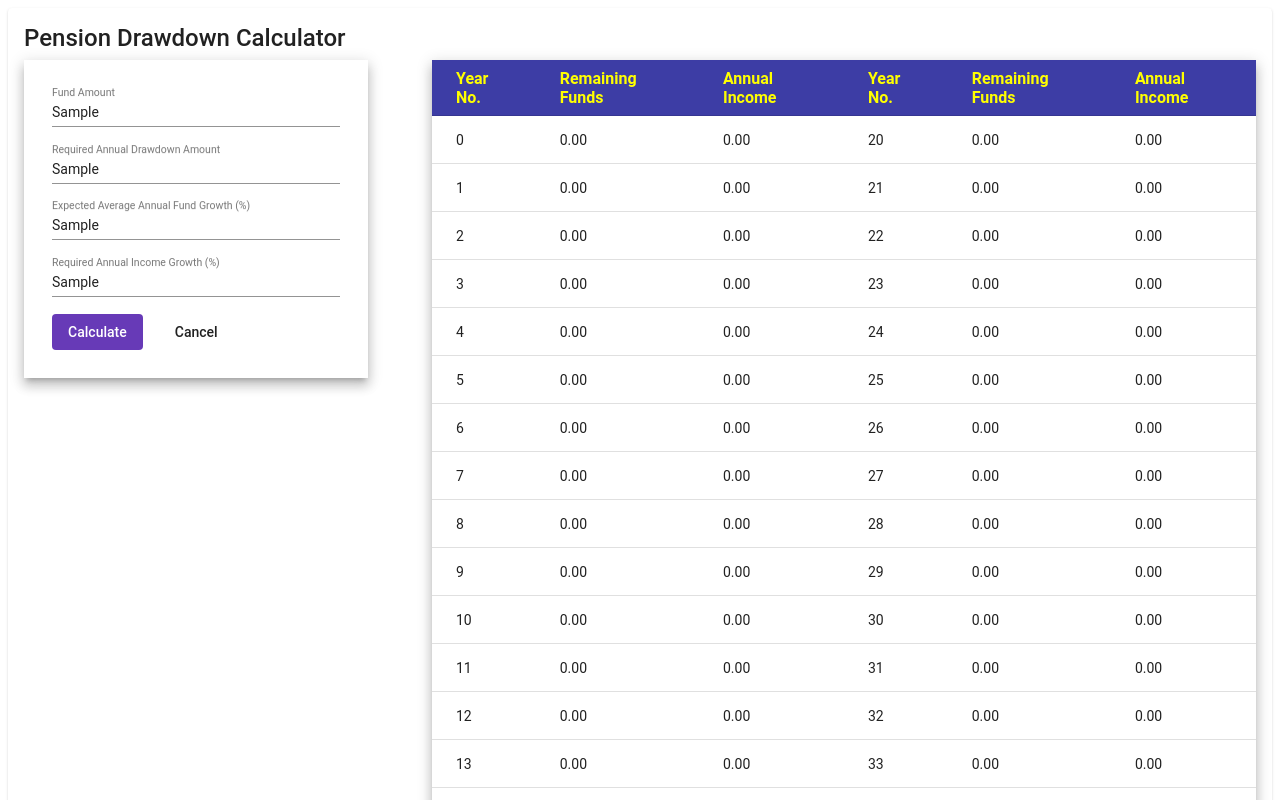
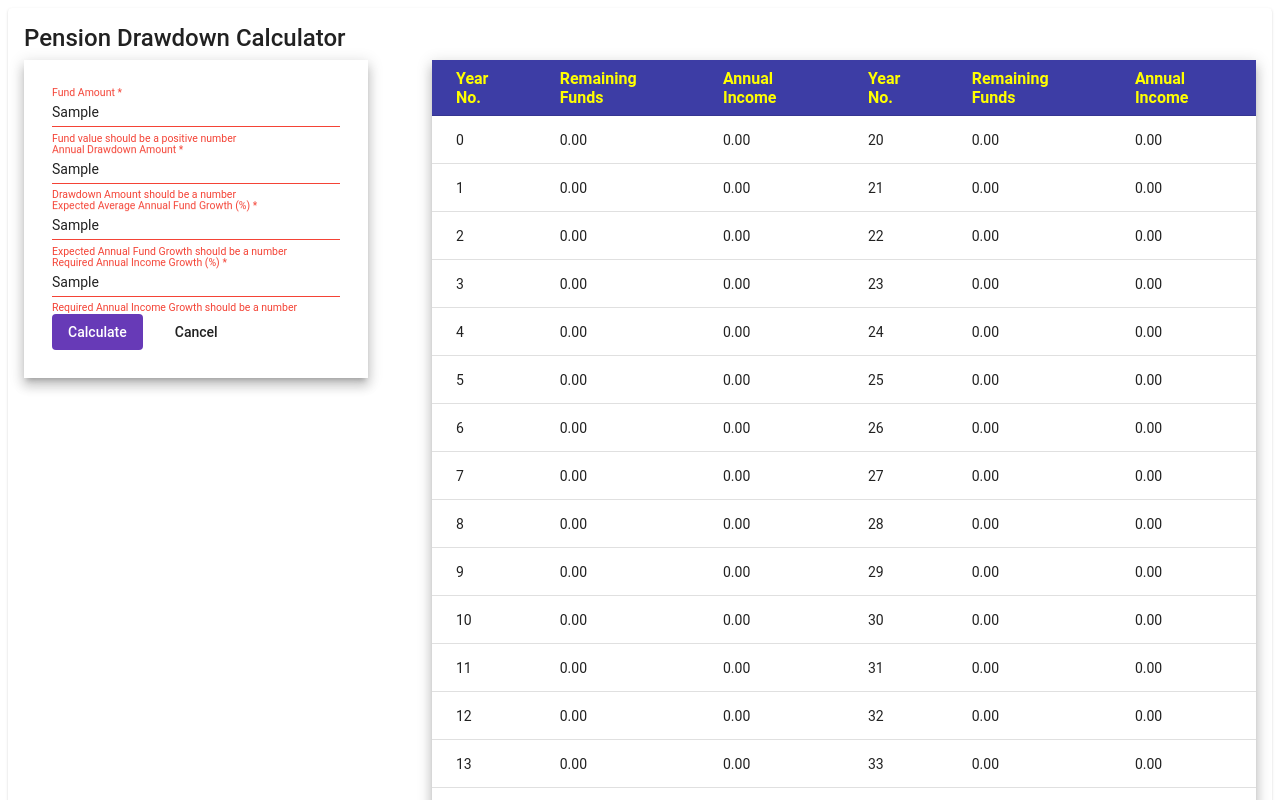
Before and after one commit to richard-austin/drawdown-calculator, an Angular app: page / in a window 1280 px wide. Both pictures are taken after typing "Sample", "Sample", "Sample", "Sample" into the empty fields and a click on the button "Calculate". Shown: the top 800 px of the page. Built offline with nearby package versions, Linux system fonts and the light colour scheme.

Commit message:
Form validation.

```diff
--- a/src/app/input-form/input-form.component.html
+++ b/src/app/input-form/input-form.component.html
@@ -4,33 +4,43 @@
   </mat-card-title>
   <div class="flex-container">
     <mat-card-content class="mat-elevation-z8 dc-input-form">
-      <form (submit)="$event.preventDefault(); formSubmitted()">
+      <form (submit)="$event.preventDefault(); formSubmitted()" [formGroup]="drawdowndataForm">
         <mat-form-field>
           <mat-label>
             Fund Amount
           </mat-label>
-          <input matInput #fundAmount>
+          <input matInput #fundAmount formControlName="fundAmount">
+          <mat-hint align="end">Your pension pot value</mat-hint>
+          <mat-error *ngIf="hasError('fundAmount', 'required')">Fund Amount is required</mat-error>
+          <mat-error *ngIf="hasError('fundAmount', 'min')">Fund value should be greater than zero</mat-error>
+          <mat-error *ngIf="hasError('fundAmount', 'pattern')">Fund value should be a positive number</mat-error>
         </mat-form-field>
         <br>
         <mat-form-field>
           <mat-label>
-            Required Annual Drawdown Amount
+            Annual Drawdown Amount
           </mat-label>
-          <input matInput #drawdownAmount>
+          <input matInput #drawdownAmount formControlName="drawdownAmount">
+          <mat-error *ngIf="hasError('drawdownAmount', 'required')">Drawdown Amount is required</mat-error>
+          <mat-error *ngIf="hasError('drawdownAmount', 'pattern')">Drawdown Amount should be a number</mat-error>
         </mat-form-field>
         <br>
         <mat-form-field>
           <mat-label>
             Expected Average Annual Fund Growth (%)
           </mat-label>
-          <input matInput #expectedAnnualFundGrowth>
+          <input matInput #expectedAnnualFundGrowth formControlName="expectedAnnualFundGrowth">
+          <mat-error *ngIf="hasError('expectedAnnualFundGrowth', 'required')">Expected Annual Fund Growth is required</mat-error>
+          <mat-error *ngIf="hasError('expectedAnnualFundGrowth', 'pattern')">Expected Annual Fund Growth should be a number</mat-error>
         </mat-form-field>
         <br>
         <mat-form-field>
           <mat-label>
             Required Annual Income Growth (%)
           </mat-label>
-          <input matInput #requiredAnnualIncomeGrowth>
+          <input matInput #requiredAnnualIncomeGrowth formControlName="requiredAnnualIncomeGrowth">
+          <mat-error *ngIf="hasError('requiredAnnualIncomeGrowth', 'required')">Required Annual Income Growth is required</mat-error>
+          <mat-error *ngIf="hasError('requiredAnnualIncomeGrowth', 'pattern')">Required Annual Income Growth should be a number</mat-error>
        </mat-form-field>
         <div>
           <button mat-flat-button color="primary">Calculate</button>
--- a/src/app/input-form/input-form.component.ts
+++ b/src/app/input-form/input-form.component.ts
@@ -1,5 +1,6 @@
 
 import { Component, ElementRef, OnInit, ViewChild } from '@angular/core';
+import { FormControl, FormGroup, Validators } from '@angular/forms';
 import { YearTotal } from '../classes/YearTotal';
 
 @Component({
@@ -21,6 +22,8 @@ export class InputFormComponent implements OnInit {
   drawdownData: YearTotal[] = [];
   displayedColumns: string[] = ['yearNum', 'remainingFunds', 'annualIncome', 'yearNumRight', 'remainingFundsRight', 'annualIncomeRight'];
 
+  drawdowndataForm!: FormGroup;
+
   constructor() { }
 
   cancel() {
@@ -28,8 +31,8 @@ export class InputFormComponent implements OnInit {
   }
 
   formSubmitted() {
-    this.fundAmount = parseInt(this.fundAmountEl?.nativeElement.value.toString())
-    this.drawdownAmount = parseInt(this.drawdownAmountEl?.nativeElement.value.toString())
+    this.fundAmount = parseFloat(this.fundAmountEl?.nativeElement.value.toString())
+    this.drawdownAmount = parseFloat(this.drawdownAmountEl?.nativeElement.value.toString())
     this.expectedAnnualFundGrowth = parseFloat(this.expectedAnnualFundGrowthEL?.nativeElement.value.toString())
     this.requiredAnnualIncomeGrowth = parseFloat(this.requiredAnnualIncomeGrowthEL?.nativeElement.value.toString())
     this.calculateDrawdown();
@@ -85,7 +88,16 @@ export class InputFormComponent implements OnInit {
     }
   }
 
-  ngOnInit(): void {
+  hasError = (controlName: string, errorName: string):boolean =>{
+    return this.drawdowndataForm.controls[controlName].hasError(errorName);
   }
 
+  ngOnInit(): void {
+    this.drawdowndataForm = new FormGroup({
+      fundAmount: new FormControl('', [Validators.required, Validators.min(0), Validators.pattern(/^[-+]{0,1}[0-9]{1,12}$/)]),
+      drawdownAmount: new FormControl('', [Validators.required, Validators.pattern(/^[-+]{0,1}[0-9]{1,12}$/)]),
+      expectedAnnualFundGrowth: new FormControl('', [Validators.required, Validators.pattern(/^[-+]{0,1}[0-9]{1,12}$/)]),
+      requiredAnnualIncomeGrowth: new FormControl('', [Validators.required, Validators.pattern(/^[-+]{0,1}[0-9]{1,12}$/)])
+    })
+  }
 }
```
Lines whose indentation alone changed are shown as unchanged.
